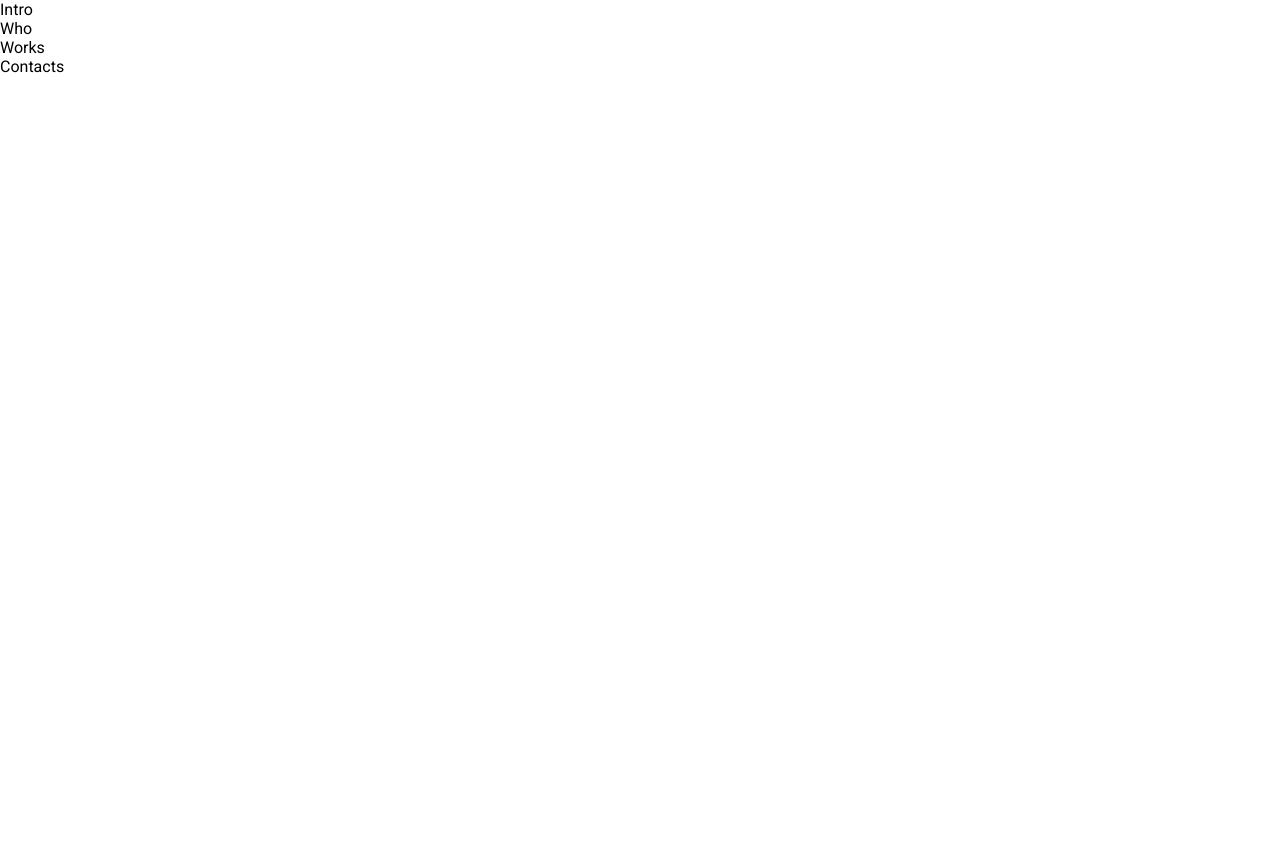
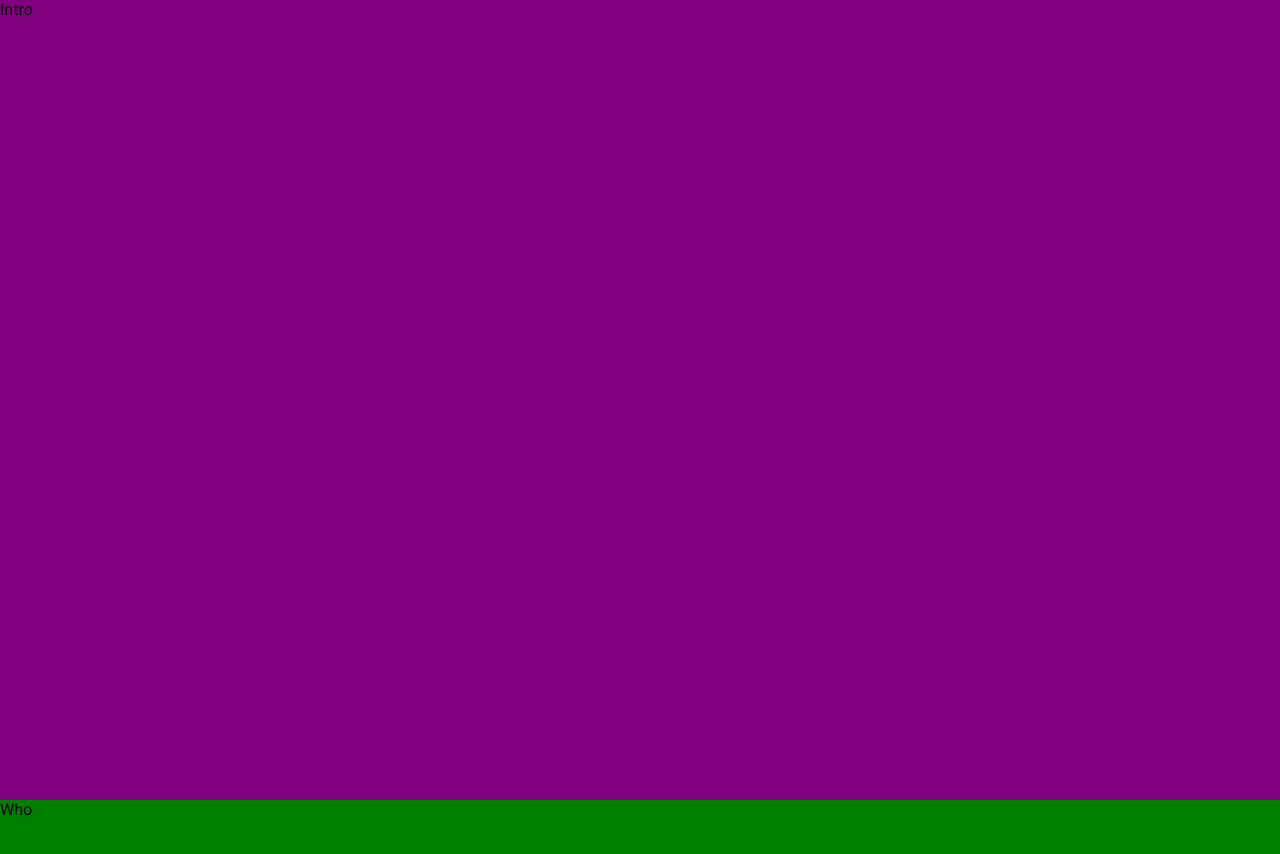
Before and after one commit to fatiseddigh/three-js-react-portfolio, a React (Vite) app: page / in a window 1280 px wide. Shown: the top 854 px of the page. Before the commit the page ends 800 px from the top, so only its background shows below. Built offline with nearby package versions, Linux system fonts and the light colour scheme.

Commit message:
feat:add container

```diff
--- a/src/App.jsx
+++ b/src/App.jsx
@@ -2,15 +2,20 @@ import Intro from "./components/Intro";
 import Who from "./components/Who";
 import Works from "./components/Works";
 import Contacts from "./components/Contacts";
+import styled from "styled-components";
 
+const Container = styled.div`
+  height: 100vh;
+  background-color: purple;
+`;
 function App() {
   return (
-    <div>
+    <Container>
       <Intro />
       <Who />
       <Works />
       <Contacts />
-    </div>
+    </Container>
   );
 }
 
--- a/src/components/Contacts.jsx
+++ b/src/components/Contacts.jsx
@@ -1,7 +1,11 @@
 import React from "react";
-
+import styled from "styled-components";
+const Section = styled.div`
+  height: 100vh;
+  background-color: orange;
+`;
 const Contacts = () => {
-  return <div>Contacts</div>;
+  return <Section>Contacts</Section>;
 };
 
 export default Contacts;
--- a/src/components/Intro.jsx
+++ b/src/components/Intro.jsx
@@ -1,7 +1,11 @@
 import React from "react";
-
+import styled from "styled-components";
+const Section = styled.div`
+  height: 100vh;
+  background-color: purple;
+`;
 const Intro = () => {
-  return <div>Intro</div>;
+  return <Section>Intro</Section>;
 };
 
 export default Intro;
--- a/src/components/Who.jsx
+++ b/src/components/Who.jsx
@@ -1,7 +1,11 @@
 import React from "react";
-
+import styled from "styled-components";
+const Section = styled.div`
+  height: 100vh;
+  background-color: green;
+`;
 const Who = () => {
-  return <div>Who</div>;
+  return <Section>Who</Section>;
 };
 
 export default Who;
--- a/src/components/Works.jsx
+++ b/src/components/Works.jsx
@@ -1,7 +1,11 @@
 import React from "react";
-
+import styled from "styled-components";
+const Section = styled.div`
+  height: 100vh;
+  background-color: red;
+`;
 const Works = () => {
-  return <div>Works</div>;
+  return <Section>Works</Section>;
 };
 
 export default Works;
```
